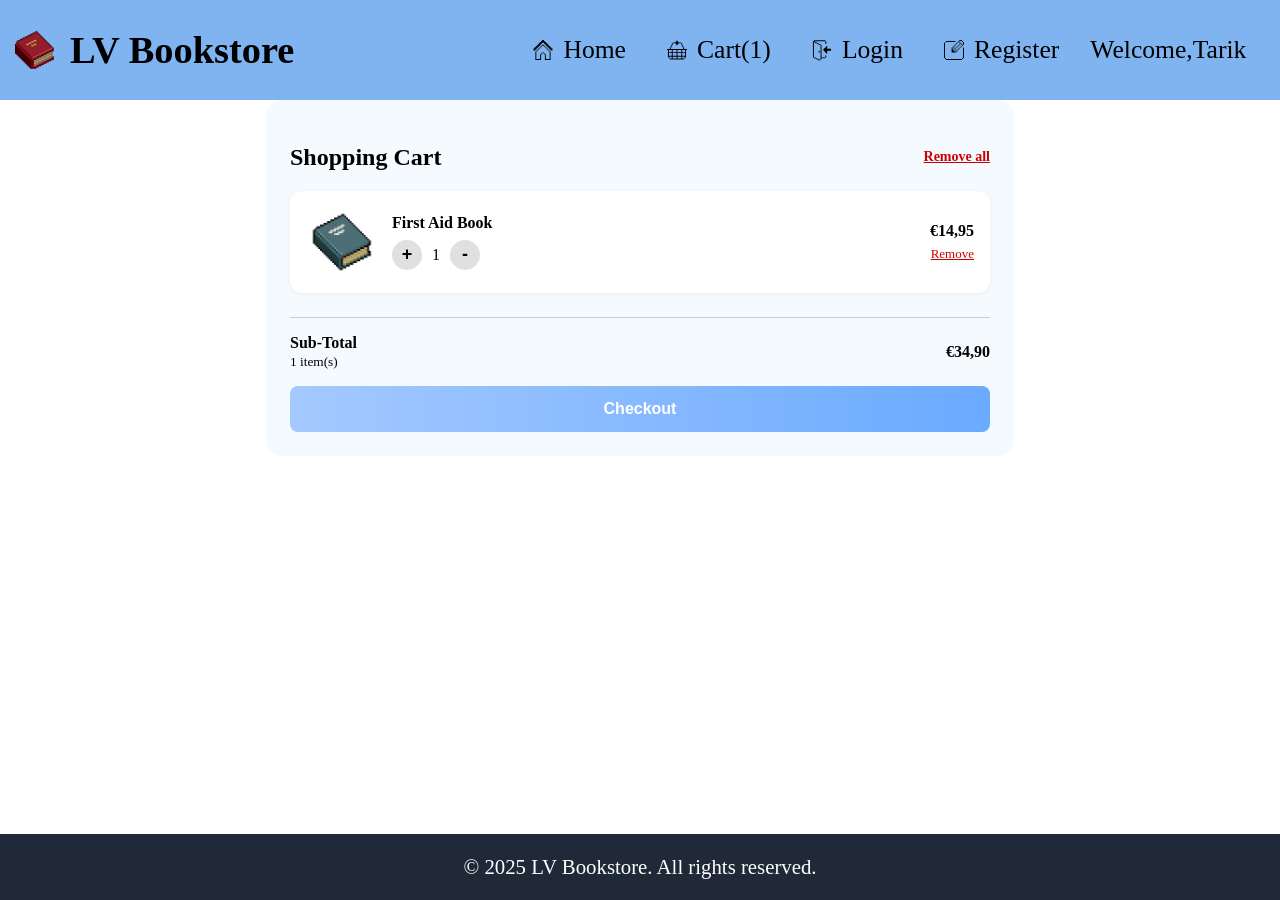
After one commit to fulcrum0/webshop_14, a PHP site: page /cart.html in a window 1280 px wide. The commit adds this page. Run offline with PHP 8.4, Linux system fonts and the light colour scheme; some libraries are stand-ins or nearby versions.

Commit message:
v0.0.8
CREATED::cart.html, login.html, product.html created

```diff
--- /dev/null
+++ b/design/cart.html
@@ -0,0 +1,74 @@
+<!DOCTYPE html>
+<html lang="en">
+
+<head>
+    <meta charset="UTF-8" />
+    <meta http-equiv="X-UA-Compatible" content="IE=edge" />
+    <meta name="viewport" content="width=device-width, initial-scale=1.0" />
+    <script src="https://use.fontawesome.com/be1ba39dfe.js"></script>
+    <link rel="stylesheet" href="./css/style.css" />
+    <title>LV Bookstore</title>
+</head>
+
+<body>
+
+    <div class="container">
+
+        <!-- ------------------- Navbar -------------------- -->
+
+        <nav class="navbar">
+            <div class="logo">
+                <img src="./img/book.png" alt="Logo" />
+                <h1>LV Bookstore</h1>
+            </div>
+            <div class="nav-right">
+                <li><a href="index.html"><img src="./img/home.svg">Home</a></li>
+                <li><a href="about.html"><img src="./img/cart.svg">Cart(1)</a></li>
+                <li><a href="login.html"><img src="./img/log in.svg">Login</a></li>
+                <li><a href="register.html"><img src="./img/register.svg">Register</a></li>
+                <li><a href="#">Welcome, <span>Tarik</span></a></li>
+            </div>
+        </nav>
+
+        <div class="cart-box">
+            <h2>Shopping Cart <a href="#" class="remove-all">Remove all</a></h2>
+            <div class="cart-box-products">
+                <!-- Product 1 starts -->
+                <div class="cart-product">
+                    <img src="img/blue.png" alt="First Aid Book">
+                    <div class="product-details">
+                        <h3>First Aid Book</h3>
+                        <div class="product-actions">
+                            <button>+</button>
+                            <span>1</span>
+                            <button>-</button>
+                        </div>
+                    </div>
+                    <div class="product-meta">
+                        <strong>€14,95</strong>
+                        <a href="#" class="remove">Remove</a>
+                    </div>
+                </div>
+                <!-- Product 1 ends -->
+            </div>
+
+            <div class="cart-summary">
+                <div>
+                    <strong>Sub-Total</strong><br>
+                    <small>1 item(s)</small>
+                </div>
+                <div>
+                    <strong>€34,90</strong>
+                </div>
+            </div>
+
+            <button class="checkout-btn">Checkout</button>
+        </div>
+
+        <footer>
+            <p>&copy; 2025 LV Bookstore. All rights reserved.</p>
+        </footer>
+    </div>
+</body>
+
+</html>
--- a/design/css/style.css
+++ b/design/css/style.css
@@ -1,7 +1,16 @@
 body {
   margin: 0;
+  padding-top: 100px;
 }
 
+.container {
+  display: flex;
+  flex-direction: column;
+  justify-content: space-between;
+  align-items: center;
+  width: 100%;
+  min-height: 100vh;
+}
 
 /* ---------------- Navbar --------------- */
 
@@ -41,7 +50,7 @@ body {
   justify-content: flex-end;
 }
 
-.nav-right img{
+.nav-right img {
   width: 20px;
   margin: 0 10px 0 10px;
 }
@@ -101,6 +110,7 @@ h1 {
   font-size: 100px;
   color: black;
 }
+
 /* ---------------- section 2 --------------- */
 
 /* ---------------- Book Cards --------------- */
@@ -173,6 +183,7 @@ h1 {
   color: black;
   text-align: center;
 }
+
 .section-3 h2 {
   font-size: 2.8em;
   font-weight: 800;
@@ -201,12 +212,177 @@ footer {
 
 @media (max-width: 768px) {
   .book-card {
-    flex: 1 1 calc(50% - 40px); /* 2 cards per row on tablets */
+    flex: 1 1 calc(50% - 40px);
+    /* 2 cards per row on tablets */
   }
 }
 
 @media (max-width: 480px) {
   .book-card {
-    flex: 1 1 100%; /* 1 card per row on small screens */
+    flex: 1 1 100%;
+    /* 1 card per row on small screens */
   }
 }
+
+/*------------ cart.html ------------*/
+
+.cart-box {
+  width: 100%;
+  max-width: 700px;
+  margin: 0 auto;
+  background: #f5faff;
+  border-radius: 16px;
+  padding: 24px;
+}
+
+.cart-box h2 {
+  display: flex;
+  justify-content: space-between;
+  align-items: center;
+}
+
+.remove-all {
+  color: #cc0000;
+  font-size: 14px;
+  text-decoration: underline;
+}
+
+.cart-box-products {
+  margin-top: 20px;
+  display: flex;
+  flex-direction: column;
+  gap: 20px;
+}
+
+.cart-product {
+  display: flex;
+  align-items: center;
+  gap: 16px;
+  background: #fff;
+  padding: 16px;
+  border-radius: 12px;
+  box-shadow: 0 1px 4px rgba(0, 0, 0, 0.05);
+}
+
+.cart-product img {
+  width: 70px;
+  height: 70px;
+  object-fit: contain;
+  border-radius: 8px;
+}
+
+.product-details {
+  flex: 1;
+}
+
+.product-details h3 {
+  margin: 0 0 8px 0;
+  font-size: 16px;
+}
+
+.product-actions {
+  display: flex;
+  align-items: center;
+  gap: 10px;
+}
+
+.product-actions button {
+  width: 30px;
+  height: 30px;
+  border-radius: 50%;
+  border: none;
+  background-color: #e0e0e0;
+  font-size: 18px;
+  font-weight: bold;
+  cursor: pointer;
+}
+
+.product-meta {
+  display: flex;
+  flex-direction: column;
+  align-items: flex-end;
+  gap: 6px;
+}
+
+.product-meta strong {
+  font-size: 16px;
+}
+
+.product-meta .remove {
+  color: #cc0000;
+  font-size: 13px;
+  text-decoration: underline;
+  cursor: pointer;
+}
+
+.cart-summary {
+  display: flex;
+  justify-content: space-between;
+  align-items: center;
+  border-top: 1px solid #ccc;
+  padding-top: 16px;
+  margin-top: 24px;
+}
+
+.checkout-btn {
+  margin-top: 16px;
+  width: 100%;
+  padding: 14px;
+  background: linear-gradient(to right, #a4c9ff, #6aaaff);
+  color: white;
+  border: none;
+  border-radius: 8px;
+  font-size: 16px;
+  font-weight: bold;
+  cursor: pointer;
+}
+
+/* ---------------- product.html --------------- */
+
+.product-box {
+  margin-top: 50px;
+  flex: 1;
+  width: 90%;
+  height: 90%;
+  display: flex;
+  flex-direction: row;
+  justify-content: center;
+  align-items: center;
+  border: 1px solid black;
+  box-shadow: 0 0 15px rgba(0, 0, 0, 0.5);
+  border-radius: 12px;
+}
+
+.img-cont {
+  width: 30%;
+  height: 100%;
+}
+
+.img-cont img {
+  width: 100%;
+}
+
+.desc-cont {
+  display: flex;
+  flex-direction: column;
+  justify-content: center;
+  align-items: center;
+  width: 50%;
+  height: 100%;
+}
+
+.desc-cont h3 {
+  font-size: 40px;
+}
+
+.desc-cont p {
+  font-size: 20px;
+}
+
+.buy-cont {
+  width: 20%;
+  height: 100%;
+  display: flex;
+  justify-content: center;
+  align-items: center;
+}
```
Also changed, not shown: design/index.html (+11 -49 lines), design/login.html (added, +40 -0 lines), design/product.html (added, +52 -0 lines).
